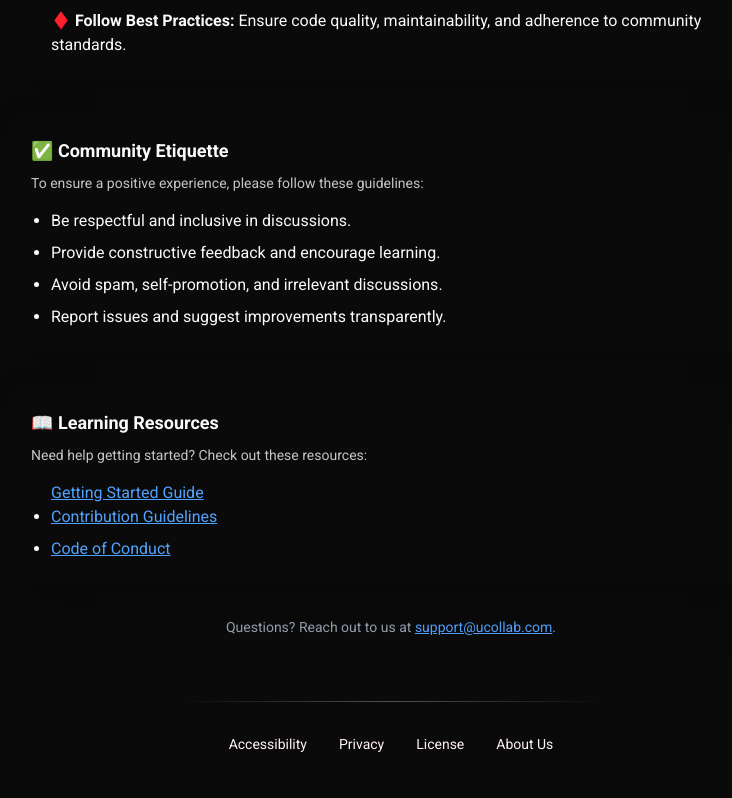
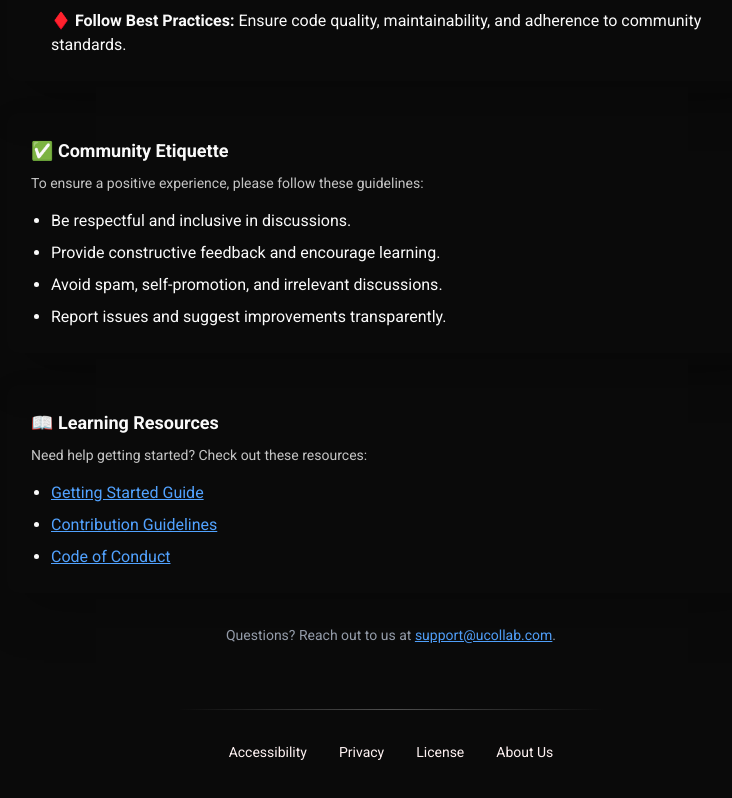
Before and after one commit to steelesh/UCollab, a Next.js app: page /c/community-guide in a window 1280 px wide. Shown: the part 463-1261 px from the top of the page, without its empty margins (249-981 px from the left). Built offline with nearby package versions, Linux system fonts and the light colour scheme; no server answers; what bullmq, http-status-codes would draw is missing.

Commit message:
Fixed Getting Started link in Community Guide (#190)

```diff
--- a/src/app/(protected)/c/community-guide/page.tsx
+++ b/src/app/(protected)/c/community-guide/page.tsx
@@ -48,7 +48,7 @@ export default function CommunityGuidePage() {
           Need help getting started? Check out these resources:
         </p>
         <ul className="text-secondary-foreground mt-4 list-disc space-y-2 pl-5">
-        <a href="/c/getting-started" className="text-blue-400 underline">Getting Started Guide</a>
+        <li> <a href="/c/getting-started" className="text-blue-400 underline">Getting Started Guide</a></li>
         <li><a href="/c/contribution-guide" className="text-blue-400 underline">Contribution Guidelines</a></li>
 
         <li><a href="/c/code-of-conduct" className="text-blue-400 underline">Code of Conduct</a></li>
```
